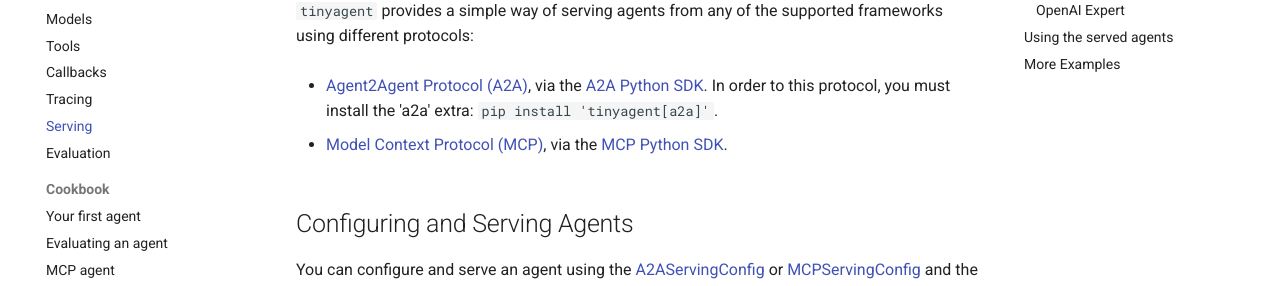
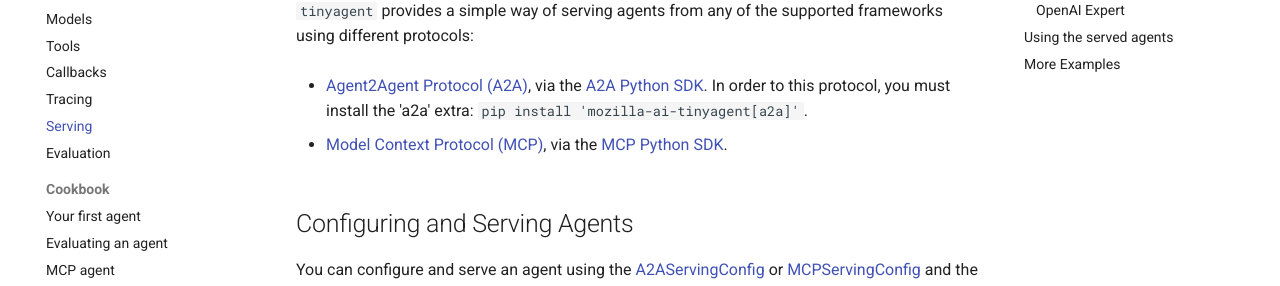
Before and after one commit to mozilla-ai/tinyagent, an MkDocs documentation site: the page built from docs/serving.md, in a window 1280 px wide and 900 px high. Shown: the part 182-468 px from the top of the window. Built offline with MkDocs 1.6.1 and Material for MkDocs 9.7.7, drawn with Linux system fonts in a browser that asks for light colours; comment, search, counter and statistics services are not loaded.

Commit message:
docs: use correct package name for A2A extra

````diff
--- a/docs/cookbook/serve-a2a.md
+++ b/docs/cookbook/serve-a2a.md
@@ -13,7 +13,7 @@ Note: because this tutorial relies upon advanced stdio/stderr communication usin
 tinyagent uses the python asyncio module to support async functionality. When running in Jupyter notebooks, this means we need to enable the use of nested event loops. We'll install tinyagent and enable this below using nest_asyncio.
 
 ```python
-%pip install 'tinyagent[a2a]' 'mcp-server-time' --quiet
+%pip install 'mozilla-ai-tinyagent[a2a]' 'mcp-server-time' --quiet
 
 import nest_asyncio
 
--- a/docs/serving.md
+++ b/docs/serving.md
@@ -2,7 +2,7 @@
 
 `tinyagent` provides a simple way of serving agents from any of the supported frameworks using different protocols:
 
-- [Agent2Agent Protocol (A2A)](https://google.github.io/A2A/), via the [A2A Python SDK](https://github.com/google-a2a/a2a-python). In order to this protocol, you must install the 'a2a' extra: `pip install 'tinyagent[a2a]'`.
+- [Agent2Agent Protocol (A2A)](https://google.github.io/A2A/), via the [A2A Python SDK](https://github.com/google-a2a/a2a-python). In order to this protocol, you must install the 'a2a' extra: `pip install 'mozilla-ai-tinyagent[a2a]'`.
 
 - [Model Context Protocol (MCP)](https://modelcontextprotocol.io/specification/2025-03-26), via the [MCP Python SDK](https://github.com/modelcontextprotocol/python-sdk).
 
````
Also changed, not shown: 1 other file.
